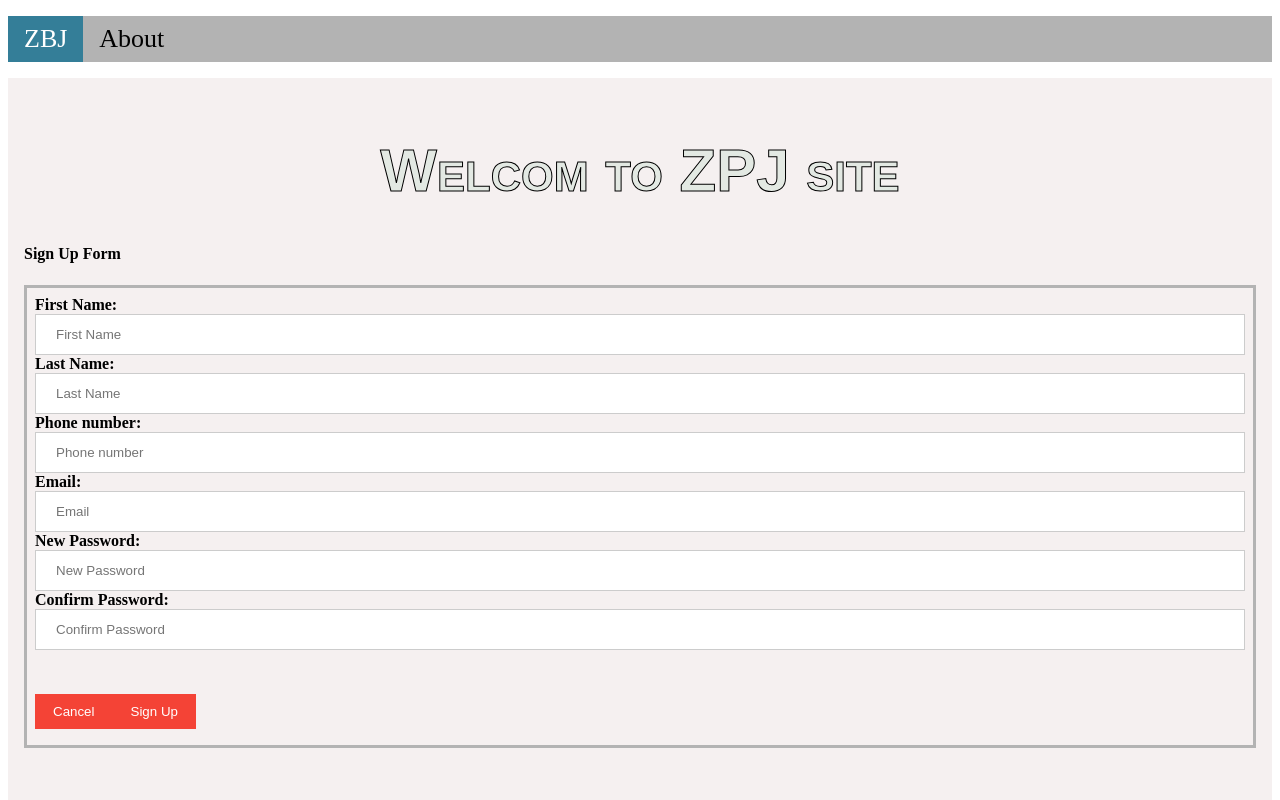
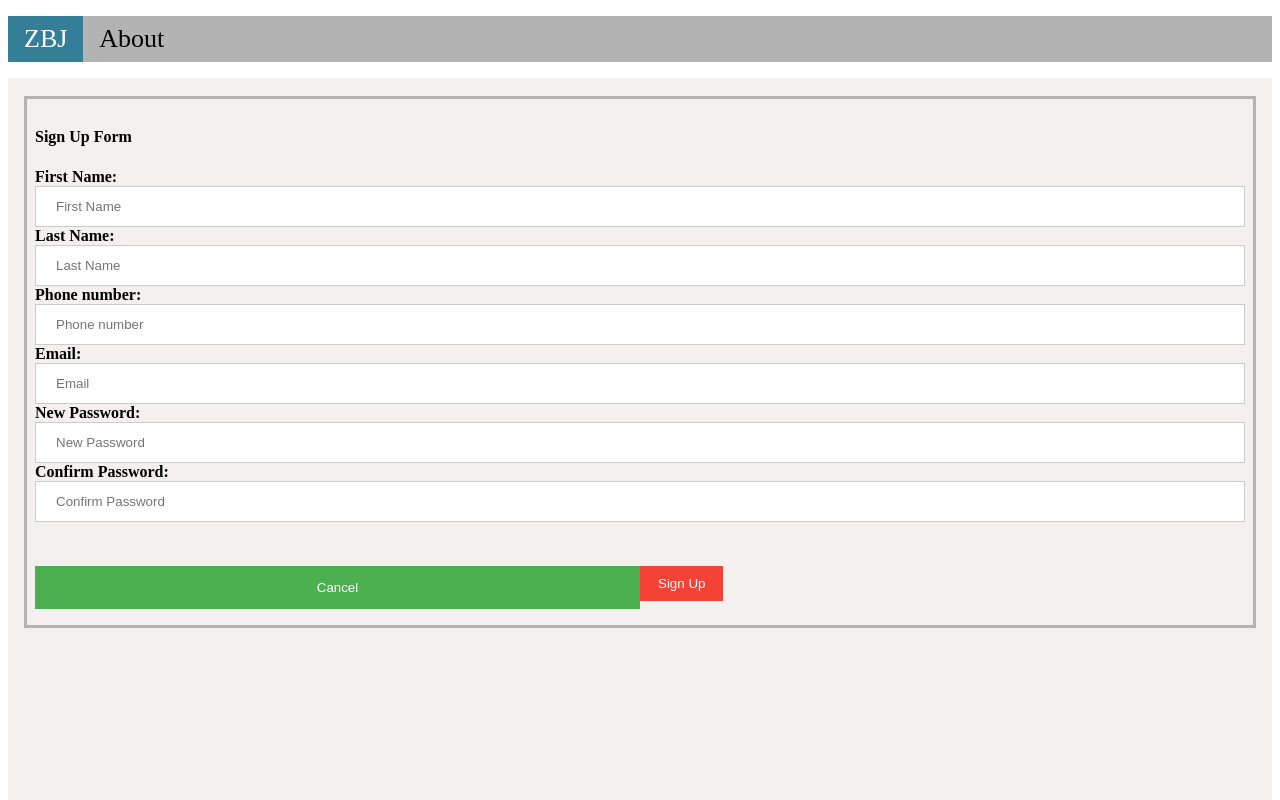
Before and after one commit to BhaaRizik/dna-Detection, a React (Create React App) app: page / in a window 1280 px wide. Both pictures are taken after typing "Sample", "Sample123" into the empty fields and a click on the button "Sign up". Shown: the top 800 px of the page. Built offline with nearby package versions, Linux system fonts and the light colour scheme.

Commit message:
dna-Detection

```diff
--- a/src/SignIn/ForgetPasswrod/Forgotpass.js
+++ b/src/SignIn/ForgetPasswrod/Forgotpass.js
@@ -1,37 +1,35 @@
-import React from "react";
-import Email from "./Email";
-import Newpassword from "./NewPassword";
-import Confirm from "./Confirm";
-import Reset from "./Reset";
-import "../login.css";
+import React from 'react'
+import Email from './Email'
+import Newpassword from './NewPassword'
+import Confirm from './Confirm'
+import Reset from './Reset'
+import '../login.css'
 
+class Forgotpass extends React.Component {
+  state = { email: null, newPass: null, conf: null }
 
-class Forgotpass extends React.Component{
-
-    state={email:null,newPass:null,conf:null};
-
-    callbackEmail=(mail) =>{
-        this.setState({email: mail});
+  callbackEmail = mail => {
+    this.setState({ email: mail })
   }
-    callbackNewpass=(pass) =>{
-        this.setState({newPass: pass});
+  callbackNewpass = pass => {
+    this.setState({ newPass: pass })
   }
-    callbackConfirm=(con) =>{
-        this.setState({conf: con});
+  callbackConfirm = con => {
+    this.setState({ conf: con })
   }
 
-  render()
-    {
-        return(
+  render () {
+    return (
       <div>
-        <h5>{this.state.email} {this.state.newPass} {this.state.conf}</h5>
+        <form>
           <h2>Forgot password?</h2>
-            <Email emailForgot={this.callbackEmail}/>
-            <Newpassword newPassword={this.callbackNewpass}/>
-            <Confirm confirm={this.callbackConfirm}/>
-            <Reset/>
+          <Email emailForgot={this.callbackEmail} />
+          <Newpassword newPassword={this.callbackNewpass} />
+          <Confirm confirm={this.callbackConfirm} />
+          <Reset />
+        </form>
       </div>
-        );
+    )
   }
 }
-export default Forgotpass;
+export default Forgotpass
--- a/src/SignIn/ForgetPasswrod/Reset.js
+++ b/src/SignIn/ForgetPasswrod/Reset.js
@@ -1,12 +1,17 @@
-import React from "react";
+import React from 'react'
 
-function Reset()
-{
-return(
-<div>
-  <button type="submit">Reset</button>
-</div>
-);
-
+function Reset () {
+  return (
+    <div>
+      <button
+        type='submit'
+        onClick={() => {
+          alert('You have new passwoord ')
+        }}
+      >
+        Reset
+      </button>
+    </div>
+  )
 }
-export default Reset;
+export default Reset
--- a/src/SignIn/Hub.js
+++ b/src/SignIn/Hub.js
@@ -67,12 +67,12 @@ class Hub extends React.Component {
   render () {
     return (
       <div>
-        <h1 className='title'>Welcom to ZPJ site</h1>
         {this.state.logout === false &&
           this.state.forgot === false &&
           this.state.loginState === false &&
           this.state.signup === false && (
             <form className='modal-content animate'>
+              <h1 className='title'>Welcom to ZPJ site</h1>
               <Username userHub={this.callbackUsername} />
               <Password passHub={this.callbackPassword} />
 
--- a/src/SignUp/SignUpApp.js
+++ b/src/SignUp/SignUpApp.js
@@ -51,10 +51,9 @@ class SignUpApp extends React.Component {
   render () {
     return (
       <div>
-        <h4>Sign Up Form</h4>
-
         {this.state.isSignup === false && (
           <form>
+            <h4>Sign Up Form</h4>
             <FirstName fname={this.callbackFname} />
             <LastName lname={this.callbackLname} />
             <PhoneNumber phone={this.callbackPhone} />
@@ -66,7 +65,7 @@ class SignUpApp extends React.Component {
             <div className='clearfix'>
               <button
                 type='submit'
-                className='signupbtn'
+                className='signupbtnn'
                 onClick={this.signup.bind(this)}
               >
                 Cancel{' '}
--- a/src/SignUp/signup.css
+++ b/src/SignUp/signup.css
@@ -8,6 +8,10 @@
   background-color: #b3b3b3;
 }
 
+form {
+  position: relative;
+  margin-bottom: 500px;
+}
 /* Clear floats */
 .clearfix::after {
   content: '';
@@ -18,8 +22,11 @@
   padding: 14px 20px;
   background-color: #f44336;
 }
+.signupbtnn {
+  background-color: #4caf50;
+}
 .cancelUP,
-.signupbtn {
+.signupbtnn {
   float: left;
   width: 50%;
   height: auto;
@@ -27,7 +34,7 @@
 
 @media screen and (max-width: 600px) {
   .cancelUP,
-  .signupbtn {
+  .signupbtnn {
     width: 100%;
   }
 }
```
Lines whose indentation alone changed are shown as unchanged.
